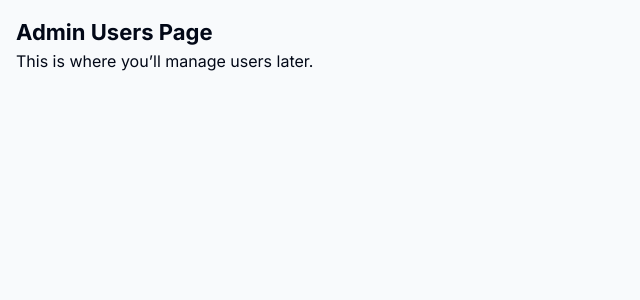
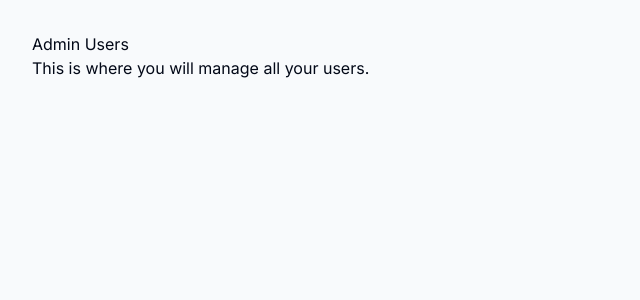
Before and after one commit to JennAvila1984/SafePass3, a React (Vite) app: page /admin-users in a window 1280 px wide. Shown: the top 300 px of the page, without its empty margins (0-640 px from the left). Built offline with nearby package versions, Linux system fonts and the light colour scheme.

Commit message:
Update Adminusers.tsx

```diff
--- a/src/pages/Adminusers.tsx
+++ b/src/pages/Adminusers.tsx
@@ -1,8 +1,12 @@
-export default function AdminUsers() {
+import React from "react";
+
+const AdminUsers = () => {
   return (
-    <div style={{ padding: 16 }}>
-      <h1 style={{ fontSize: 22, fontWeight: 700 }}>Admin Users Page</h1>
-      <p>This is where you’ll manage users later.</p>
+    <div style={{ padding: "2rem" }}>
+      <h1>Admin Users</h1>
+      <p>This is where you will manage all your users.</p>
     </div>
   );
-}
+};
+
+export default AdminUsers;
```
